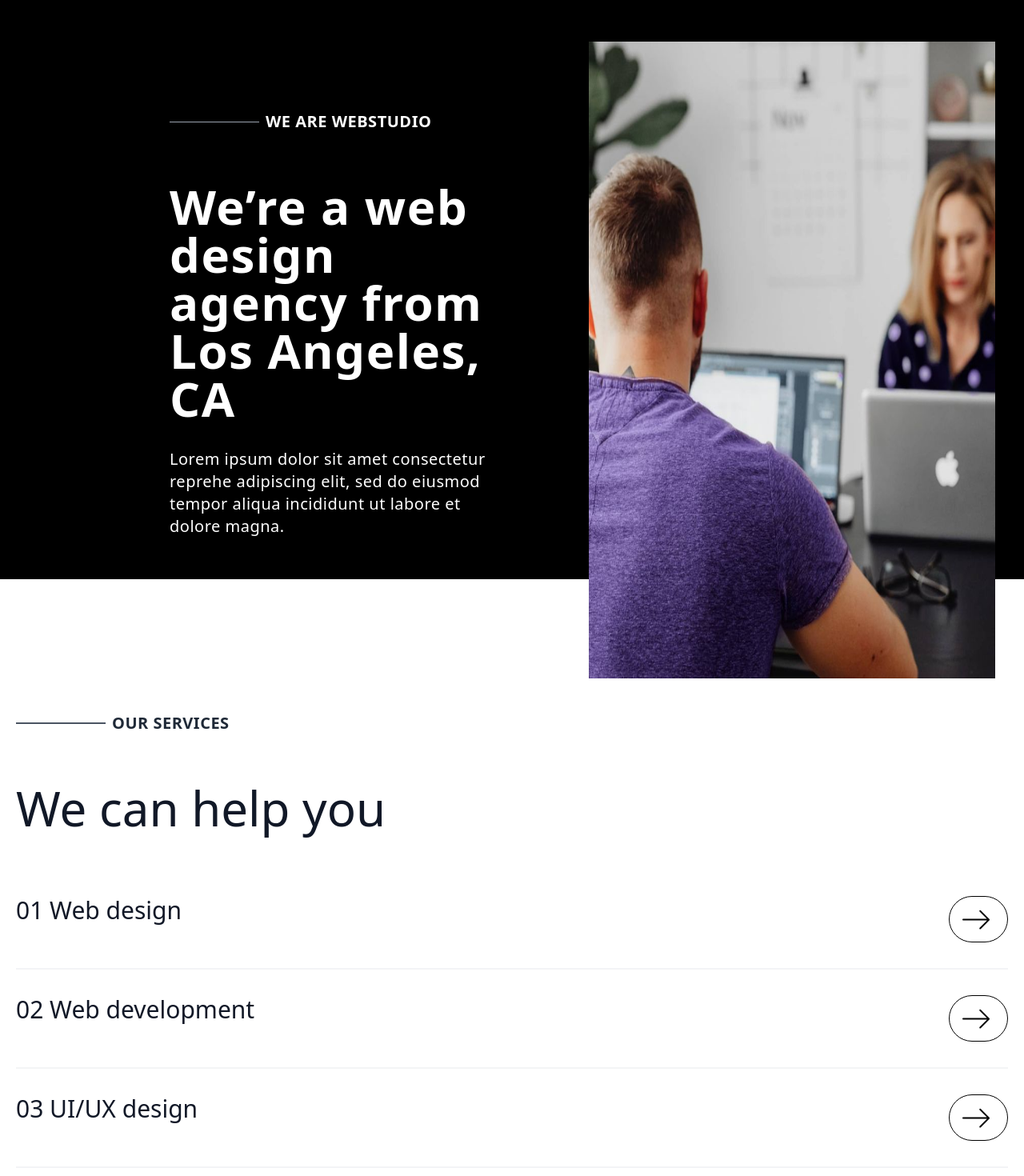
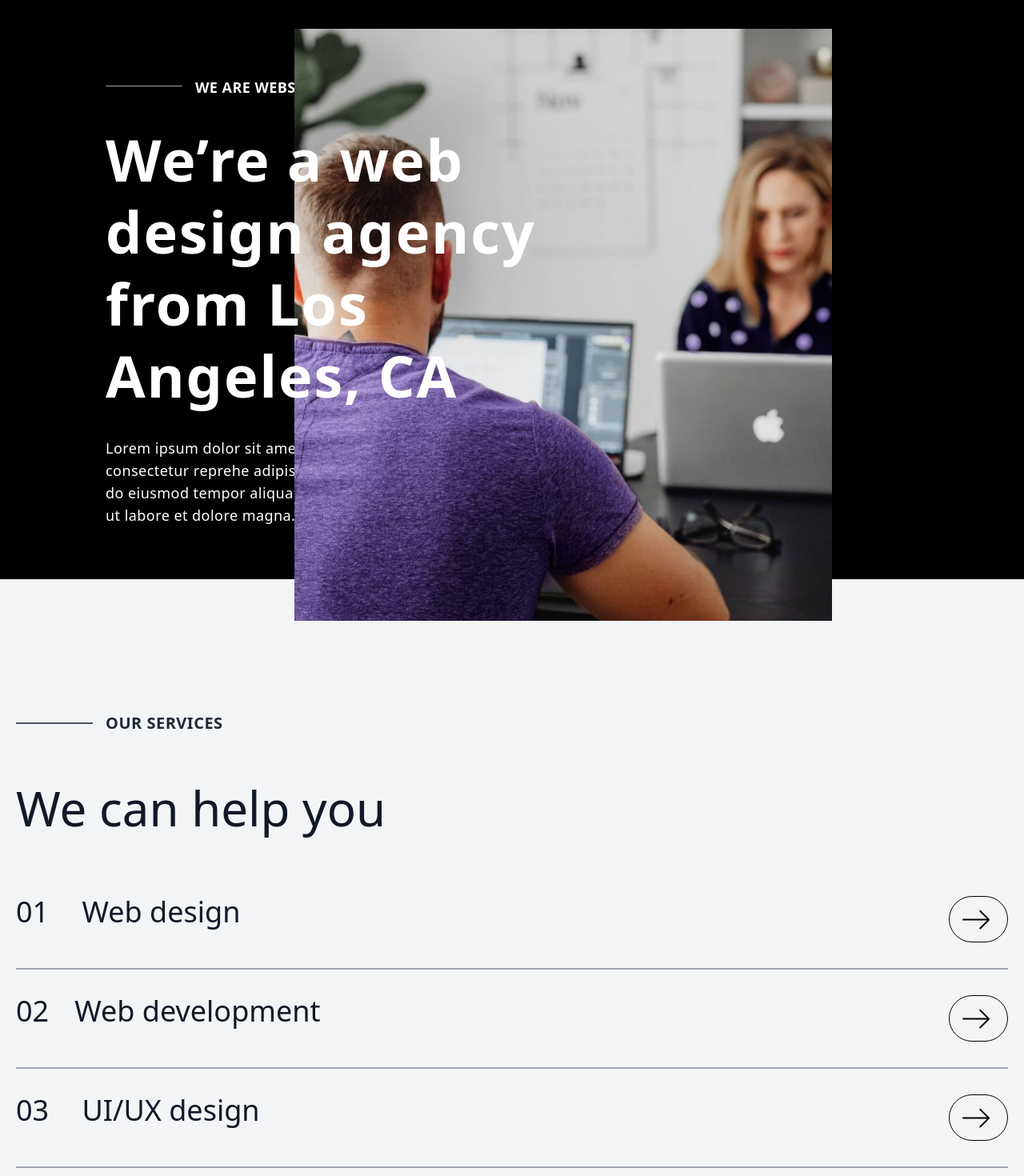
Before and after one commit to Prasanthso/sprintone, a React (Create React App) app: page / in a window 1280 px wide. Shown: the part 180-1650 px from the top of the page at 80% size. Built offline with nearby package versions, Linux system fonts and the light colour scheme.

Commit message:
8-9-2023

```diff
--- a/src/Component/Header.js
+++ b/src/Component/Header.js
@@ -17,21 +17,21 @@ const Header = () => {
             </svg>
         </button>
         <div class="hidden w-full md:block md:w-auto" id="navbar-default">
-          <ul class="font-medium flex flex-col p-4 md:p-0 mt-4 border border-gray-100 rounded-lg  md:flex-row md:space-x-8 md:mt-0 md:border-0  dark:bg-gray-800 md:dark:bg-gray-900 dark:border-gray-700">
+          <ul class="font-medium  flex flex-col p-4 md:p-0 mt-4 border border-gray-100 rounded-lg  md:flex-row md:space-x-8 md:mt-0 md:border-0  dark:bg-gray-800 md:dark:bg-gray-900 dark:border-gray-700">
             <li>
-              <a href="#" class="block py-2 pl-3 pr-4 text-white text-2xl bg-blue-700 rounded md:bg-transparent md:text-blue-700 md:p-0 dark:text-white md:dark:text-blue-500" aria-current="page">Home</a>
+              <a href="#" class="space-grotesk block py-2 pl-3 pr-4 text-white text-2xl bg-blue-700 rounded md:bg-transparent md:text-blue-700 md:p-0 dark:text-white md:dark:text-blue-500" aria-current="page">Home</a>
             </li>
             <li>
-              <a href="#" class="block py-2 pl-3 pr-10 text-white text-2xl rounded hover:bg-gray-100 md:hover:bg-transparent md:border-0 md:hover:text-blue-700 md:p-0 dark:text-white md:dark:hover:text-blue-500 dark:hover:bg-gray-700 dark:hover:text-white md:dark:hover:bg-transparent">About</a>
+              <a href="#" class="space-grotesk block py-2 pl-3 pr-10 text-white text-2xl rounded hover:bg-gray-100 md:hover:bg-transparent md:border-0 md:hover:text-blue-700 md:p-0 dark:text-white md:dark:hover:text-blue-500 dark:hover:bg-gray-700 dark:hover:text-white md:dark:hover:bg-transparent">About</a>
             </li>
             <li>
-              <a href="#" class="block py-2 pl-3 pr-4 text-white text-2xl rounded hover:bg-gray-100 md:hover:bg-transparent md:border-0 md:hover:text-blue-700 md:p-0 dark:text-white md:dark:hover:text-blue-500 dark:hover:bg-gray-700 dark:hover:text-white md:dark:hover:bg-transparent">Services</a>
+              <a href="#" class="space-grotesk block py-2 pl-3 pr-4 text-white text-2xl rounded hover:bg-gray-100 md:hover:bg-transparent md:border-0 md:hover:text-blue-700 md:p-0 dark:text-white md:dark:hover:text-blue-500 dark:hover:bg-gray-700 dark:hover:text-white md:dark:hover:bg-transparent">Services</a>
             </li>
             <li>
-              <a href="#" class="block py-2 pl-3 pr-4 text-white text-2xl rounded hover:bg-gray-100 md:hover:bg-transparent md:border-0 md:hover:text-blue-700 md:p-0 dark:text-white md:dark:hover:text-blue-500 dark:hover:bg-gray-700 dark:hover:text-white md:dark:hover:bg-transparent">Pricing</a>
+              <a href="#" class="space-grotesk block py-2 pl-3 pr-4 text-white text-2xl rounded hover:bg-gray-100 md:hover:bg-transparent md:border-0 md:hover:text-blue-700 md:p-0 dark:text-white md:dark:hover:text-blue-500 dark:hover:bg-gray-700 dark:hover:text-white md:dark:hover:bg-transparent">Pricing</a>
             </li>
             <li>
-              <a href="#" class="block py-2 pl-3 pr-4 text-white text-2xl rounded hover:bg-gray-100 md:hover:bg-transparent md:border-0 md:hover:text-blue-700 md:p-0 dark:text-white md:dark:hover:text-blue-500 dark:hover:bg-gray-700 dark:hover:text-white md:dark:hover:bg-transparent">Contact</a>
+              <a href="#" class="space-grotesk block py-2 pl-3 pr-4 text-white text-2xl rounded hover:bg-gray-100 md:hover:bg-transparent md:border-0 md:hover:text-blue-700 md:p-0 dark:text-white md:dark:hover:text-blue-500 dark:hover:bg-gray-700 dark:hover:text-white md:dark:hover:bg-transparent">Contact</a>
             </li>
           </ul>
         </div>
--- a/src/Component/Hero.js
+++ b/src/Component/Hero.js
@@ -5,27 +5,20 @@ import '../index.css';
 const Hero = () => {
   return (
     <div>
-      <section class="bg-black h-screen px-5 dark:bg-gray-900">
-    <div class="grid  lg:px-8  mx-auto lg:gap-8 xl:gap-0 lg:py-8 lg:grid-cols-12 transition duration-300 ease-in-out">
-        <div class="animate-slide-in-up mr-auto lg:pt-44 md:ml-10 lg:ml-40 py-12 lg:col-span-6 ">
-        <div class="flex items-center lg:mb-10">
-  <div class=" lg:w-28 w-12 border-t mb-4 mr-2 border-gray-400"></div>
-  <h4 class="max-w-2xl mb-4 text-xl text-white font-extrabold tracking-tight leading-none m dark:text-white tracking-wide leading-normal	lg:leading-loose
+      <section class="space-grotesk bg-black h-screen px-5 dark:bg-gray-900">
+    <div class="grid  lg:px-8  mx-auto  xl:gap-0 lg:py-8 lg:grid-cols-12 transition duration-300 ease-in-out">
+        <div class="animate-slide-in-up mr-auto lg:pt-36 pt-12 md:ml-10 lg:ml-20  lg:col-span-8 ">
+        <div class="flex items-center lg:mb-2">
+  <div class=" lg:w-24 w-8 border-t mb-8 mr-4 border-gray-400"></div>
+  <h4 class="space-grotesk mb-7 text-lg text-white font-extrabold tracking-tight leading-none m dark:text-white tracking-wide
 ">WE ARE WEBSTUDIO</h4>
 </div>
 
-            <h1 class="max-w-2xl mb-4 text-4xl text-white font-extrabold tracking-tight leading-none md:text-5xl xl:text-6xl dark:text-white tracking-wide leading-normal	lg:leading-loose">We’re a web design agency from Los Angeles, CA</h1>
-            <p class="max-w-2xl my-8 font-light text-white lg:mb-8 md:text-lg lg:text-xl dark:text-gray-400 tracking-wide leading-8">Lorem ipsum dolor sit amet consectetur reprehe adipiscing elit, sed do eiusmod tempor aliqua incididunt ut labore et dolore magna.</p>
-            {/* <a href="#" class="inline-flex items-center justify-center px-5 py-3 mr-3 text-base font-medium text-center text-white rounded-lg bg-primary-700 hover:bg-primary-800 focus:ring-4 focus:ring-primary-300 dark:focus:ring-primary-900">
-                Get started
-                <svg class="w-5 h-5 ml-2 -mr-1" fill="currentColor" viewBox="0 0 20 20" xmlns="http://www.w3.org/2000/svg"><path fill-rule="evenodd" d="M10.293 3.293a1 1 0 011.414 0l6 6a1 1 0 010 1.414l-6 6a1 1 0 01-1.414-1.414L14.586 11H3a1 1 0 110-2h11.586l-4.293-4.293a1 1 0 010-1.414z" clip-rule="evenodd"></path></svg>
-            </a>
-            <a href="#" class="inline-flex items-center justify-center px-5 py-3 text-base font-medium text-center text-gray-900 border border-gray-300 rounded-lg hover:bg-gray-100 focus:ring-4 focus:ring-gray-100 dark:text-white dark:border-gray-700 dark:hover:bg-gray-700 dark:focus:ring-gray-800">
-                Speak to Sales
-            </a>  */}
+            <h1 class="mb-4 lg:text-7xl md:text-6xl sm:text-4xl text-4xl lg:w-11/12 md:w-5/6 sm:w-2/4 text-white font-extrabold tracking-tight leading-none  dark:text-white tracking-wide relative  z-20 lg:leading-tight" >We’re a web design agency from Los Angeles, CA</h1>
+            <p class="space-grotesk my-8 lg:w-2/4  md:w-3/4 text-white lg:mb-8 md:text-lg lg:text-lg dark:text-gray-400 tracking-wide">Lorem ipsum dolor sit amet consectetur reprehe adipiscing elit, sed do eiusmod tempor aliqua incididunt ut labore et dolore magna.</p>
         </div>
-        <div class="lg:mr-20 lg:col-span-6 lg:flex">
-            <img class="animate-fade-out lg:h-full md:ml-24 md:h-3/4 lg:mt-24" src={hero} alt='IntroImg' />
+        <div class=" lg:absolute  lg:right-28  sm:flex">
+            <img class="animate-fade-out sm:mx-auto sm:h-5/6 sm:w-3/4 sm:mx-auto sm:mt-5 md:h-3/5 md:w-4/5 md:ml-10 lg:h-4/4 md:w-11/12 lg:mt-20" src={hero} alt='IntroImg' />
         </div>
     </div>
 </section>
--- a/src/Component/Services.js
+++ b/src/Component/Services.js
@@ -1,12 +1,14 @@
 import React, { useState } from 'react';
+import { useEffect } from 'react';
+
+import { Parallax } from 'react-scroll-parallax';
 import servicesimg1 from '../servicesimg1.png';
 import servicesimg2 from '../servicesimg2.png';
 import servicesimg3 from '../servicesimg3.png';
 import servicesimg4 from '../servicesimg4.png';
 
 
-
-function Services() {
+const Services = () => {
     const [section1Visible, setSection1Visible] = useState(false);
   const [section2Visible, setSection2Visible] = useState(false);
   const [section3Visible, setSection3Visible] = useState(false);
@@ -16,22 +18,22 @@ function Services() {
   const toggleSection2 = () => setSection2Visible(!section2Visible);
   const toggleSection3 = () => setSection3Visible(!section3Visible);
   const toggleSection4 = () => setSection4Visible(!section4Visible);
-  return (
+    return (
 
-            <section class="text-gray-600  body-font overflow-hidden">
-            <div class="container px-5 py-32 md:py-40 mx-auto">
+            <section class="space-grotesk text-gray-600 bg-gray-100  body-font overflow-hidden">
+            <div class="container px-5 py-28 md:py-40 mx-auto">
             <div class="lg:w-1/2 w-full mb-20 ">
             <div class="animate-fade-out flex items-center lg:mb-10">
-          <div class=" lg:w-28  w-12 border mb-4 mr-2 border-gray-600"></div>
+          <div class=" lg:w-24  w-12 border mb-4 mr-4 border-gray-600"></div>
           <h4 class="max-w-2xl mb-4 text-xl  text-gray-800 font-extrabold tracking-tight leading-none m dark:text-white tracking-wide leading-normal	lg:leading-loose
         ">OUR SERVICES</h4>
         </div>
-                <h1 class="animate-fade-out sm:text-6xl text-2xl font-medium title-font mb-2 text-gray-900">We can help you</h1>
+                <h1 class="animate-fade-out sm:text-6xl text-7xl font-medium title-font mb-2 text-gray-900">We can help you</h1>
               </div>
-              <div class="animate-slide-in-up -my-8 divide-y-2 divide-gray-100">
+              <div class="animate-slide-in-up -my-8 divide-y-2 divide-gray-400">
                 <div class="py-8 flex flex-wrap md:flex-nowrap">
                 <div class="flex-grow">
-                    <h2 class="text-3xl font-medium text-gray-900 title-font mb-2">01 Web design</h2>
+                    <h2 class="text-4xl font-medium text-gray-900 title-font mb-2"><span class="mr-8">01</span> Web design</h2>
                   </div>
                   <div class=" md:mb-0 mb-6 flex-shrink-0 flex flex-col">
                   <button onClick={toggleSection1} class="border border-black text-black font-extrabold py-2 px-4 rounded-full">
@@ -54,7 +56,7 @@ function Services() {
         </section>}
         <div class="py-8 flex flex-wrap md:flex-nowrap">
                 <div class="flex-grow">
-                    <h2 class="text-3xl font-medium text-gray-900 title-font mb-2">02 Web development</h2>
+                    <h2 class="text-4xl font-medium text-gray-900 title-font mb-2"><span class="mr-8">02</span>Web development</h2>
                   </div>
                   <div class=" md:mb-0 mb-6 flex-shrink-0 flex flex-col">
                   <button onClick={toggleSection2} class="border border-black text-black font-semibold py-2 px-4 rounded-full">
@@ -77,7 +79,7 @@ function Services() {
         </section>}
         <div class="py-8 flex flex-wrap md:flex-nowrap text-black">
                 <div class="flex-grow">
-                    <h2 class="text-3xl font-medium text-gray-900 title-font mb-2">03 UI/UX design</h2>
+                    <h2 class="text-4xl font-medium text-gray-900 title-font mb-2"><span class="mr-8">03</span> UI/UX design</h2>
                   </div>
                   <div class=" md:mb-0 mb-6 flex-shrink-0 flex flex-col">
                   <button onClick={toggleSection3} class="border border-black text-black font-semibold py-2 px-4 rounded-full">
@@ -100,7 +102,7 @@ function Services() {
         </section>}
         <div class="py-8 flex flex-wrap md:flex-nowrap">
                 <div class="flex-grow">
-                    <h2 class="text-3xl font-medium text-gray-900 title-font mb-2">04 Brand design</h2>
+                    <h2 class="text-4xl font-medium text-gray-900 title-font mb-2"><span class="mr-8">04</span> Brand design</h2>
                   </div>
                   <div class=" md:mb-0 mb-6 flex-shrink-0 flex flex-col">
                   <button onClick={toggleSection4} class="border border-black text-black font-extrabold py-2 px-4 rounded-full">
@@ -124,8 +126,8 @@ function Services() {
 
               </div>
             </div>
-          </section>
-  )
+      </section>
+        )
 }
 
 
```
